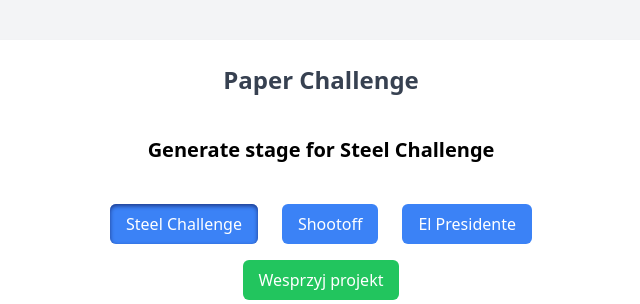
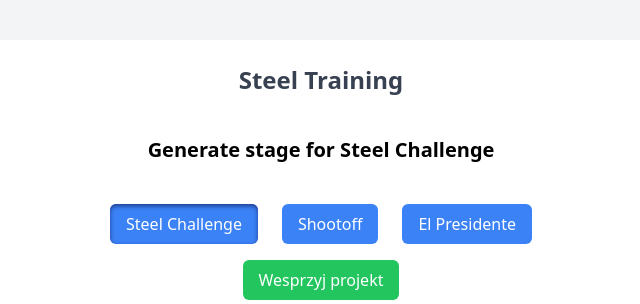
Before and after one commit to bszczuka/steel-training, a Flask app: page / in a window 1280 px wide. Shown: the top 304 px of the page, without its empty margins (319-959 px from the left). Run offline with Flask 3, Linux system fonts and the light colour scheme; some libraries are stand-ins or nearby versions.

Commit message:
Name change

```diff
--- a/app.py
+++ b/app.py
@@ -178,7 +178,7 @@ def generate_pdf():
     pdf_file = io.BytesIO()
     HTML(string=rendered_html).write_pdf(pdf_file)
     pdf_file.seek(0)
-    filename = 'Paper Challenge - ' + stage.replace('_', ' ') + ' - ' + str(distance) + 'cm-' + size + '.pdf'
+    filename = 'Steel Training - ' + stage.replace('_', ' ') + ' - ' + str(distance) + 'cm-' + size + '.pdf'
 
     return send_file(pdf_file, download_name=filename, as_attachment=False)
 
@@ -218,7 +218,7 @@ def generate_pdf_shootoff():
     pdf_file = io.BytesIO()
     HTML(string=rendered_html).write_pdf(pdf_file)
     pdf_file.seek(0)
-    filename = 'Paper Challenge - Shootoff - ' + str(distance) + 'cm-' + size + '.pdf'
+    filename = 'Steel Training - Shootoff - ' + str(distance) + 'cm-' + size + '.pdf'
 
     return send_file(pdf_file, download_name=filename, as_attachment=False)
 
@@ -260,7 +260,7 @@ def generate_pdf_ipsc():
     pdf_file = io.BytesIO()
     HTML(string=rendered_html).write_pdf(pdf_file)
     pdf_file.seek(0)
-    filename = 'Paper Challenge - IPSC - EL Presidente - ' + str(distance) + 'cm-' + size + '.pdf'
+    filename = 'Steel Training - IPSC - EL Presidente - ' + str(distance) + 'cm-' + size + '.pdf'
 
     return send_file(pdf_file, download_name=filename, as_attachment=False)
 
--- a/templates/base.html
+++ b/templates/base.html
@@ -3,7 +3,7 @@
 <head>
     <meta charset="UTF-8">
     <meta name="viewport" content="width=device-width, initial-scale=1.0">
-    <title>Paper Challenge</title>
+    <title>Steel Training</title>
     <script src="https://cdn.tailwindcss.com?plugins=forms,typography,aspect-ratio,line-clamp,container-queries"></script>
     <style>
         /* Style the labels to act like buttons */
@@ -27,7 +27,7 @@
 </head>
 <body class="bg-gray-100 font-sans">
     <div class="max-w-4xl mx-auto p-6 bg-white shadow-md rounded-lg mt-10">
-        <h1 class="text-2xl font-bold mb-6 text-center text-gray-700">Paper Challenge</h1>
+        <h1 class="text-2xl font-bold mb-6 text-center text-gray-700">Steel Training</h1>
         <h2 class="my-10 mx-auto text-center font-bold text-xl">{% trans %}Generate stage for{% endtrans %} {% block title %}{% endblock %}</h2>
         <div class="flex justify-center gap-6">
             <a href="{{ url_for('index') }}"
--- a/templates/pdf_template.html
+++ b/templates/pdf_template.html
@@ -3,7 +3,7 @@
 <head>
     <meta charset="UTF-8">
     <meta name="viewport" content="width=device-width, initial-scale=1.0">
-    <title>Paper Challenge - {{ stage.split('_') | map('capitalize') | join(' ') }} - {{ distance }} cm
+    <title>Steel Training - {{ stage.split('_') | map('capitalize') | join(' ') }} - {{ distance }} cm
         - {{ size|capitalize }}</title>
     <style>
         @page {
@@ -67,7 +67,7 @@
 </head>
 <body>
 <div class="page-break">
-    <h1>Paper Challenge</h1>
+    <h1>Steel Training</h1>
     <h2>{{ stage.split('_') | map('capitalize') | join(' ') }}</h2>
 
     <div class="preview">
--- a/templates/pdf_template_ipsc.html
+++ b/templates/pdf_template_ipsc.html
@@ -4,7 +4,7 @@
 <head>
     <meta charset="UTF-8">
     <meta name="viewport" content="width=device-width, initial-scale=1.0">
-    <title>Paper Challenge - IPSC - El Presidente - {{ distance }} cm
+    <title>Steel Training - IPSC - El Presidente - {{ distance }} cm
         - {{ size|capitalize }}</title>
     <style>
         @page {
@@ -62,7 +62,7 @@
 
 <body>
     <div class="page-break">
-        <h1>Paper Challenge</h1>
+        <h1>Steel Training</h1>
         <h2>IPSC - El Presidente</h2>
         <div class="preview">
             {% for i in range(3) %}
--- a/templates/pdf_template_shootoff.html
+++ b/templates/pdf_template_shootoff.html
@@ -4,7 +4,7 @@
 <head>
     <meta charset="UTF-8">
     <meta name="viewport" content="width=device-width, initial-scale=1.0">
-    <title>Paper Challenge - Shootoff - {{ distance }} cm
+    <title>Steel Training - Shootoff - {{ distance }} cm
         - {{ size|capitalize }}</title>
     <style>
         @page {
@@ -77,7 +77,7 @@
 
 <body>
     <div class="page-break">
-        <h1>Paper Challenge</h1>
+        <h1>Steel Training</h1>
         <h2>Shootoff</h2>
 
         <div class="preview">
```
Also changed, not shown: README.md.
